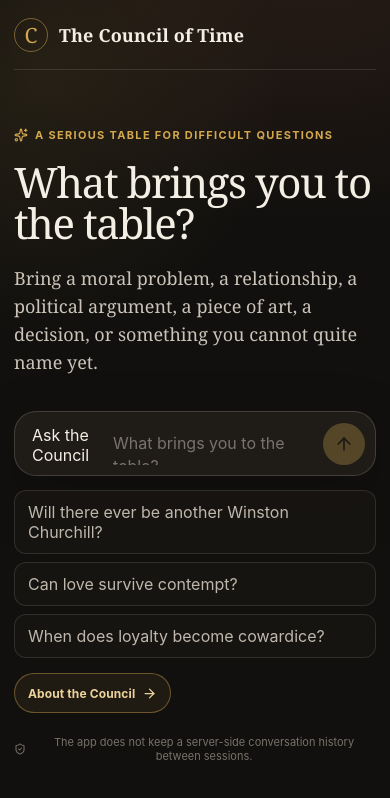
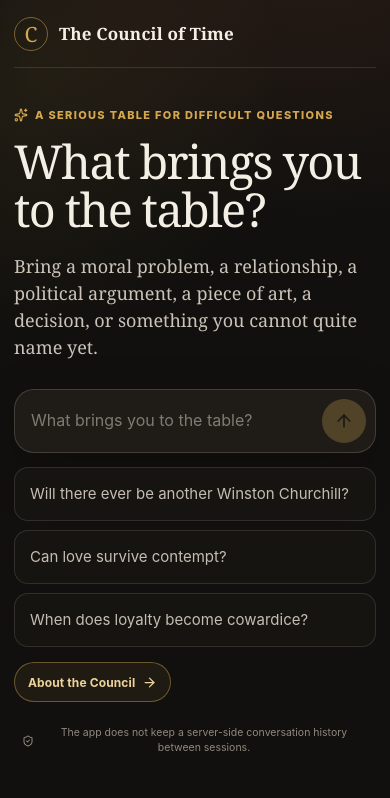
Before and after one commit to U-Adam/council_of_time, a React (Vite) app: page / in a window 390 px wide. Shown: the top 798 px of the page. Built offline with nearby package versions, Linux system fonts and the light colour scheme.

Commit message:
Polish mobile hierarchy accessibility and Council reading UX

```diff
--- a/src/styles.css
+++ b/src/styles.css
@@ -2,6 +2,7 @@
   font-family: Inter, ui-sans-serif, system-ui, -apple-system, BlinkMacSystemFont, "Segoe UI", sans-serif;
   color: #f4efe4;
   background: #11100e;
+  color-scheme: dark;
   font-synthesis: none;
   text-rendering: optimizeLegibility;
   --bg: #11100e;
@@ -9,8 +10,11 @@
   --panel-2: #211e19;
   --ink: #f4efe4;
   --muted: #aaa298;
+  --muted-strong: #c2b9ad;
   --line: rgba(244, 239, 228, 0.12);
+  --line-strong: rgba(244, 239, 228, 0.22);
   --gold: #d4a84f;
+  --gold-bright: #e6c276;
   --gold-soft: rgba(212, 168, 79, 0.12);
   --rust: #b96545;
 }
@@ -21,49 +25,232 @@ body {
   margin: 0;
   min-width: 320px;
   min-height: 100vh;
+  min-height: 100dvh;
   background:
-    radial-gradient(circle at 80% -15%, rgba(185, 101, 69, 0.18), transparent 35%),
-    radial-gradient(circle at 8% 10%, rgba(212, 168, 79, 0.10), transparent 30%),
+    radial-gradient(circle at 80% -15%, rgba(185, 101, 69, 0.16), transparent 35%),
+    radial-gradient(circle at 8% 10%, rgba(212, 168, 79, 0.09), transparent 30%),
     var(--bg);
 }
 button, textarea { font: inherit; }
+button { -webkit-tap-highlight-color: transparent; }
 a { color: inherit; }
+button:focus-visible,
+a:focus-visible,
+textarea:focus-visible {
+  outline: 2px solid var(--gold);
+  outline-offset: 3px;
+}
 
-.shell { width: min(100%, 920px); margin: 0 auto; min-height: 100vh; padding: 0 18px 40px; }
-.topbar { height: 82px; display: flex; align-items: center; justify-content: space-between; border-bottom: 1px solid var(--line); }
-.brand { display: inline-flex; gap: 11px; align-items: center; text-decoration: none; min-width: 0; }
-.brand strong { display: block; font-family: Georgia, "Times New Roman", serif; font-size: 18px; letter-spacing: 0.01em; }
-.brand small { display: block; color: var(--muted); font-size: 11px; margin-top: 2px; }
-.mark { width: 34px; height: 34px; border: 1px solid rgba(212, 168, 79, .5); border-radius: 50%; display: grid; place-items: center; color: var(--gold); font-family: Georgia, serif; font-size: 21px; }
-.ghost-button { color: var(--muted); background: transparent; border: 1px solid var(--line); border-radius: 999px; padding: 8px 11px; display: inline-flex; align-items: center; gap: 6px; cursor: pointer; }
-.ghost-button:hover { color: var(--ink); border-color: rgba(244,239,228,.25); }
+.sr-only {
+  position: absolute;
+  width: 1px;
+  height: 1px;
+  padding: 0;
+  margin: -1px;
+  overflow: hidden;
+  clip: rect(0, 0, 0, 0);
+  white-space: nowrap;
+  border: 0;
+}
 
-.hero { padding-top: clamp(58px, 13vh, 120px); }
+.shell {
+  width: min(100%, 920px);
+  margin: 0 auto;
+  min-height: 100vh;
+  min-height: 100dvh;
+  padding-top: env(safe-area-inset-top, 0px);
+  padding-right: max(18px, env(safe-area-inset-right, 0px));
+  padding-bottom: max(40px, env(safe-area-inset-bottom, 0px));
+  padding-left: max(18px, env(safe-area-inset-left, 0px));
+}
+.topbar {
+  min-height: 78px;
+  display: flex;
+  align-items: center;
+  justify-content: space-between;
+  gap: 14px;
+  border-bottom: 1px solid var(--line);
+}
+.brand {
+  display: inline-flex;
+  gap: 11px;
+  align-items: center;
+  min-width: 0;
+  text-decoration: none;
+}
+.brand strong {
+  display: block;
+  font-family: Georgia, "Times New Roman", serif;
+  font-size: 18px;
+  letter-spacing: 0.01em;
+  white-space: nowrap;
+}
+.brand small {
+  display: block;
+  margin-top: 2px;
+  color: var(--muted);
+  font-size: 11px;
+}
+.mark {
+  width: 36px;
+  height: 36px;
+  flex: 0 0 36px;
+  display: grid;
+  place-items: center;
+  border: 1px solid rgba(212, 168, 79, .5);
+  border-radius: 50%;
+  color: var(--gold);
+  font-family: Georgia, serif;
+  font-size: 21px;
+}
+.ghost-button {
+  min-height: 42px;
+  display: inline-flex;
+  align-items: center;
+  gap: 6px;
+  border: 1px solid var(--line);
+  border-radius: 999px;
+  padding: 8px 12px;
+  background: transparent;
+  color: var(--muted);
+  cursor: pointer;
+}
+.ghost-button:hover { color: var(--ink); border-color: var(--line-strong); }
+
+.hero { padding-top: clamp(44px, 9vh, 86px); }
 .hero-copy { max-width: 700px; }
-.eyebrow, .section-kicker { color: var(--gold); text-transform: uppercase; letter-spacing: .12em; font-size: 11px; font-weight: 700; display: flex; align-items: center; gap: 7px; }
-h1 { font-family: Georgia, "Times New Roman", serif; font-weight: 500; font-size: clamp(42px, 8vw, 76px); line-height: .98; letter-spacing: -.035em; margin: 19px 0 22px; max-width: 760px; }
-.hero-copy p { color: #cbc3b8; font-family: Georgia, "Times New Roman", serif; font-size: clamp(18px, 2.5vw, 22px); line-height: 1.55; max-width: 680px; margin: 0 0 34px; }
+.eyebrow,
+.section-kicker {
+  display: flex;
+  align-items: center;
+  gap: 7px;
+  color: var(--gold);
+  font-size: 11px;
+  font-weight: 800;
+  letter-spacing: .12em;
+  text-transform: uppercase;
+}
+h1 {
+  max-width: 760px;
+  margin: 18px 0 20px;
+  color: var(--ink);
+  font-family: Georgia, "Times New Roman", serif;
+  font-size: clamp(42px, 8vw, 74px);
+  font-weight: 500;
+  line-height: 1;
+  letter-spacing: -.035em;
+}
+.hero-copy p {
+  max-width: 680px;
+  margin: 0 0 30px;
+  color: #cbc3b8;
+  font-family: Georgia, "Times New Roman", serif;
+  font-size: clamp(18px, 2.5vw, 22px);
+  line-height: 1.52;
+}
 
-.composer { background: rgba(33,30,25,.92); border: 1px solid rgba(244,239,228,.16); border-radius: 22px; display: flex; align-items: flex-end; gap: 10px; padding: 10px 10px 10px 17px; box-shadow: 0 20px 60px rgba(0,0,0,.22); }
-.composer:focus-within { border-color: rgba(212,168,79,.48); box-shadow: 0 0 0 3px var(--gold-soft), 0 20px 60px rgba(0,0,0,.22); }
-textarea { resize: none; overflow-y: auto; max-height: 180px; width: 100%; min-height: 42px; border: 0; outline: none; background: transparent; color: var(--ink); padding: 10px 0; line-height: 1.45; }
-textarea::placeholder { color: #79736b; }
-.send-button { width: 42px; height: 42px; flex: 0 0 42px; border: 0; border-radius: 50%; background: var(--gold); color: #16130d; display: grid; place-items: center; cursor: pointer; }
-.send-button:disabled { opacity: .3; cursor: default; }
-.starters { display: flex; flex-wrap: wrap; gap: 8px; margin-top: 14px; }
-.starters button { border: 1px solid var(--line); background: rgba(25,23,19,.72); color: #bfb7ac; padding: 9px 12px; border-radius: 999px; cursor: pointer; text-align: left; }
-.starters button:hover { border-color: rgba(212,168,79,.42); color: var(--ink); }
+.composer {
+  display: flex;
+  align-items: flex-end;
+  gap: 10px;
+  padding: 9px 9px 9px 16px;
+  border: 1px solid rgba(244,239,228,.16);
+  border-radius: 20px;
+  background: rgba(33,30,25,.92);
+  box-shadow: 0 18px 54px rgba(0,0,0,.2);
+  transition: border-color .16s ease, box-shadow .16s ease;
+}
+.composer:focus-within {
+  border-color: rgba(212,168,79,.5);
+  box-shadow: 0 0 0 3px var(--gold-soft), 0 18px 54px rgba(0,0,0,.2);
+}
+textarea {
+  width: 100%;
+  min-height: 44px;
+  max-height: 180px;
+  padding: 10px 0;
+  overflow-y: auto;
+  resize: none;
+  border: 0;
+  outline: none;
+  background: transparent;
+  color: var(--ink);
+  font-size: 16px;
+  line-height: 1.45;
+}
+textarea::placeholder { color: #817a71; }
+.send-button {
+  width: 44px;
+  height: 44px;
+  flex: 0 0 44px;
+  display: grid;
+  place-items: center;
+  border: 0;
+  border-radius: 50%;
+  background: var(--gold);
+  color: #16130d;
+  cursor: pointer;
+  transition: transform .14s ease, opacity .14s ease;
+}
+.send-button:not(:disabled):active { transform: scale(.96); }
+.send-button:disabled { opacity: .28; cursor: default; }
 
-.conversation { padding: 34px 0 60px; }
+.starters {
+  display: grid;
+  grid-template-columns: repeat(3, minmax(0, 1fr));
+  gap: 9px;
+  margin-top: 14px;
+}
+.starters button {
+  min-height: 54px;
+  width: 100%;
+  border: 1px solid var(--line);
+  border-radius: 14px;
+  padding: 12px 14px;
+  background: rgba(25,23,19,.72);
+  color: #c5bdb2;
+  font-size: 14px;
+  line-height: 1.35;
+  text-align: left;
+  cursor: pointer;
+  transition: border-color .14s ease, background .14s ease, color .14s ease, transform .14s ease;
+}
+.starters button:hover {
+  border-color: rgba(212,168,79,.42);
+  background: rgba(33,30,25,.86);
+  color: var(--ink);
+}
+.starters button:active { transform: translateY(1px); }
+
+.conversation { padding: 32px 0 58px; }
 .thread { display: grid; gap: 30px; margin-bottom: 28px; }
 .message { max-width: 100%; }
-.message.user { max-width: 720px; margin-left: auto; background: #25211b; border: 1px solid var(--line); border-radius: 18px 18px 4px 18px; padding: 15px 17px; }
-.message.assistant { padding: 0 2px; }
-.message-label { color: var(--muted); font-size: 11px; font-weight: 700; text-transform: uppercase; letter-spacing: .11em; margin-bottom: 8px; }
+.message.user {
+  max-width: 700px;
+  margin-left: auto;
+  padding: 15px 17px;
+  border: 1px solid var(--line);
+  border-radius: 18px 18px 4px 18px;
+  background: #25211b;
+}
+.message.assistant { max-width: 780px; padding: 0 2px; }
+.message-label {
+  margin-bottom: 8px;
+  color: var(--muted);
+  font-size: 11px;
+  font-weight: 800;
+  letter-spacing: .11em;
+  text-transform: uppercase;
+}
 .message.assistant .message-label { color: var(--gold); }
-.message-body { line-height: 1.7; font-size: 16px; }
+.message-body { font-size: 16px; line-height: 1.7; }
 .message.user .message-body { white-space: pre-wrap; }
-.message.assistant .message-body { font-family: Georgia, "Times New Roman", serif; font-size: 18px; color: #e9e1d4; }
+.message.assistant .message-body {
+  color: #e9e1d4;
+  font-family: Georgia, "Times New Roman", serif;
+  font-size: 18px;
+  line-height: 1.68;
+}
 .message.assistant .message-body > :first-child { margin-top: 0; }
 .message.assistant .message-body > :last-child { margin-bottom: 0; }
 .message.assistant .message-body p { margin: 0 0 1.05em; }
@@ -72,24 +259,38 @@ textarea::placeholder { color: #79736b; }
 .message.assistant .message-body h4 {
   color: var(--ink);
   font-family: Inter, ui-sans-serif, system-ui, sans-serif;
-  font-weight: 700;
+  font-weight: 750;
   line-height: 1.25;
   letter-spacing: -.015em;
 }
-.message.assistant .message-body h2 { font-size: 20px; margin: 1.8em 0 .65em; }
-.message.assistant .message-body h3 { font-size: 16px; margin: 1.7em 0 .6em; color: #e6c276; }
-.message.assistant .message-body h4 { font-size: 14px; margin: 1.4em 0 .5em; }
+.message.assistant .message-body h2 { margin: 1.75em 0 .62em; font-size: 20px; }
+.message.assistant .message-body h3 { margin: 1.65em 0 .58em; color: var(--gold-bright); font-size: 16px; }
+.message.assistant .message-body h4 { margin: 1.4em 0 .5em; font-size: 14px; }
 .message.assistant .message-body strong { color: #f5eee3; font-weight: 700; }
+.message.assistant .message-body em { font-style: italic; }
 .message.assistant .message-body ul,
-.message.assistant .message-body ol { margin: .25em 0 1.15em; padding-left: 1.35em; }
+.message.assistant .message-body ol { margin: .3em 0 1.15em; padding-left: 1.35em; }
 .message.assistant .message-body li { margin: .35em 0; padding-left: .2em; }
-.message.assistant .message-body blockquote { margin: 1.25em 0; padding: .15em 0 .15em 1em; border-left: 2px solid rgba(212,168,79,.55); color: #c9c0b4; }
-.message.assistant .message-body hr { border: 0; border-top: 1px solid var(--line); margin: 1.7em 0; }
+.message.assistant .message-body blockquote {
+  margin: 1.25em 0;
+  padding: .15em 0 .15em 1em;
+  border-left: 2px solid rgba(212,168,79,.55);
+  color: #c9c0b4;
+}
+.message.assistant .message-body hr { margin: 1.7em 0; border: 0; border-top: 1px solid var(--line); }
+.message.assistant .message-body code:not(.artist-witness-badge) {
+  padding: .12em .32em;
+  border-radius: 5px;
+  background: rgba(244,239,228,.07);
+  color: #e7d8bb;
+  font-family: ui-monospace, SFMono-Regular, Menlo, monospace;
+  font-size: .82em;
+}
 
 .council-table-wrap {
   width: 100%;
+  margin: .9em 0 1.5em;
   overflow-x: auto;
-  margin: .9em 0 1.5em;
   border: 1px solid var(--line);
   border-radius: 14px;
   background: rgba(25,23,19,.72);
@@ -106,10 +307,10 @@ textarea::placeholder { color: #79736b; }
 .council-table-wrap thead { background: rgba(212,168,79,.08); }
 .council-table-wrap th,
 .council-table-wrap td {
+  padding: 12px 14px;
+  border-bottom: 1px solid var(--line);
   text-align: left;
   vertical-align: top;
-  padding: 12px 14px;
-  border-bottom: 1px solid var(--line);
 }
 .council-table-wrap th {
   color: #dfbd74;
@@ -119,21 +320,42 @@ textarea::placeholder { color: #79736b; }
   text-transform: uppercase;
 }
 .council-table-wrap td { color: #d8d0c4; }
-.council-table-wrap td:first-child {
-  width: 22%;
-  color: var(--ink);
-  font-weight: 750;
-}
+.council-table-wrap td:first-child { width: 22%; color: var(--ink); font-weight: 750; }
 .council-table-wrap td:nth-child(2) { width: 28%; color: #c9b78f; }
 .council-table-wrap tbody tr:last-child td { border-bottom: 0; }
 
 .answer-link { color: #e7c473; text-decoration-thickness: 1px; text-underline-offset: 3px; }
-.inline-cite { color: var(--gold); text-decoration: none; font-family: Inter, sans-serif; font-size: .68em; position: relative; top: -.38em; margin-left: 2px; white-space: nowrap; }
-.inline-cite:hover, .answer-link:hover { color: #f0cc7c; }
-.loading { color: var(--muted); min-height: 34px; }
-.thinking { display: flex; align-items: center; gap: 10px; font-family: Inter, sans-serif; font-size: 14px; min-height: 24px; }
+.inline-cite {
+  position: relative;
+  top: -.38em;
+  margin-left: 2px;
+  color: var(--gold);
+  font-family: Inter, sans-serif;
+  font-size: .68em;
+  text-decoration: none;
+  white-space: nowrap;
+}
+.inline-cite:hover,
+.answer-link:hover { color: #f0cc7c; }
+
+.loading { min-height: 34px; color: var(--muted); }
+.thinking {
+  min-height: 24px;
+  display: flex;
+  align-items: center;
+  gap: 10px;
+  font-family: Inter, sans-serif;
+  font-size: 14px;
+}
 .thinking-dots { display: inline-flex; align-items: center; gap: 5px; flex: 0 0 auto; }
-.thinking-dots i { width: 5px; height: 5px; border-radius: 50%; background: var(--gold); opacity: .35; animation: pulse 1.2s infinite; }
+.thinking-dots i {
+  width: 5px;
+  height: 5px;
+  border-radius: 50%;
+  background: var(--gold);
+  opacity: .35;
+  animation: pulse 1.2s infinite;
+}
 .thinking-dots i:nth-child(2) { animation-delay: .2s; }
 .thinking-dots i:nth-child(3) { animation-delay: .4s; }
 .thinking-copy { color: #b8b0a5; line-height: 1.45; animation: status-in .32s ease both; }
@@ -143,34 +365,94 @@ textarea::placeholder { color: #79736b; }
   to { opacity: 1; transform: translateY(0); }
 }
 
-.pause-card { border-left: 2px solid var(--rust); background: rgba(185,101,69,.07); padding: 18px 20px; margin: 8px 0 22px; border-radius: 0 14px 14px 0; }
+.pause-card {
+  margin: 8px 0 22px;
+  padding: 18px 20px;
+  border-left: 2px solid var(--rust);
+  border-radius: 0 14px 14px 0;
+  background: rgba(185,101,69,.07);
+}
 .pause-card .section-kicker { color: #d78361; }
-.pause-card h2 { font-family: Georgia, serif; font-weight: 500; font-size: 23px; line-height: 1.35; margin: 10px 0 8px; }
-.pause-card p { color: var(--muted); margin: 0; line-height: 1.5; font-size: 14px; }
+.pause-card h2 {
+  margin: 10px 0 8px;
+  font-family: Georgia, serif;
+  font-size: 23px;
+  font-weight: 500;
+  line-height: 1.35;
+}
+.pause-card p { margin: 0; color: var(--muted); font-size: 14px; line-height: 1.5; }
 
-.error-card { border: 1px solid rgba(185,101,69,.32); background: rgba(185,101,69,.07); padding: 16px 18px; margin: 8px 0 22px; border-radius: 14px; }
+.error-card {
+  margin: 8px 0 22px;
+  padding: 16px 18px;
+  border: 1px solid rgba(185,101,69,.32);
+  border-radius: 14px;
+  background: rgba(185,101,69,.07);
+}
 .error-card .section-kicker { color: #d78361; }
-.error-card p { color: #d9d0c4; margin: 9px 0 12px; line-height: 1.5; font-size: 14px; }
+.error-card p { margin: 9px 0 12px; color: #d9d0c4; font-size: 14px; line-height: 1.5; }
 .error-actions { display: flex; align-items: center; gap: 12px; flex-wrap: wrap; }
-.error-actions button { border: 1px solid rgba(212,168,79,.45); background: var(--gold-soft); color: var(--ink); border-radius: 999px; padding: 8px 12px; cursor: pointer; }
+.error-actions button {
+  min-height: 42px;
+  padding: 8px 13px;
+  border: 1px solid rgba(212,168,79,.45);
+  border-radius: 999px;
+  background: var(--gold-soft);
+  color: var(--ink);
+  cursor: pointer;
+}
 .error-actions button:hover { border-color: var(--gold); }
-.error-actions span { color: #7f786f; font-size: 11px; }
+.error-actions span { color: #8f877d; font-size: 11px; }
 
-.sources { margin-top: 30px; border-top: 1px solid var(--line); padding-top: 22px; }
+.sources {
+  max-width: 780px;
+  margin-top: 30px;
+  padding-top: 22px;
+  border-top: 1px solid var(--line);
+}
 .source-grid { display: grid; grid-template-columns: repeat(2, minmax(0, 1fr)); gap: 9px; margin-top: 12px; }
-.source-card { display: grid; grid-template-columns: auto 1fr auto; align-items: center; gap: 10px; text-decoration: none; border: 1px solid var(--line); background: rgba(25,23,19,.7); padding: 11px 12px; border-radius: 12px; color: #cfc7bb; font-size: 12px; line-height: 1.35; }
+.source-card {
+  display: grid;
+  grid-template-columns: auto 1fr auto;
+  align-items: center;
+  gap: 10px;
+  padding: 11px 12px;
+  border: 1px solid var(--line);
+  border-radius: 12px;
+  background: rgba(25,23,19,.7);
+  color: #cfc7bb;
+  font-size: 12px;
+  line-height: 1.35;
+  text-decoration: none;
+}
 .source-card:hover { border-color: rgba(212,168,79,.42); color: var(--ink); }
 .source-id { color: var(--gold); font-weight: 800; }
-.privacy-note { display: flex; align-items: center; justify-content: center; gap: 6px; color: #777168; font-size: 11px; margin-top: 22px; text-align: center; }
+.privacy-note {
+  display: flex;
+  align-items: center;
+  justify-content: center;
+  gap: 6px;
+  margin-top: 24px;
+  color: #90887e;
+  font-size: 11px;
+  line-height: 1.4;
+  text-align: center;
+}
 
 @media (max-width: 640px) {
-  .shell { padding-inline: 14px; }
-  .topbar { height: 70px; }
+  .shell {
+    padding-right: max(14px, env(safe-area-inset-right, 0px));
+    padding-left: max(14px, env(safe-area-inset-left, 0px));
+  }
+  .topbar { min-height: 68px; }
+  .brand strong { font-size: 17px; }
   .brand small { display: none; }
-  .hero { padding-top: 58px; }
-  .hero-copy p { font-size: 18px; }
-  .starters { display: grid; }
-  .starters button { border-radius: 12px; padding: 11px 13px; }
+  .mark { width: 34px; height: 34px; flex-basis: 34px; }
+  .hero { padding-top: 40px; }
+  h1 { margin-top: 16px; font-size: clamp(42px, 12vw, 54px); line-height: 1.02; }
+  .hero-copy p { margin-bottom: 28px; font-size: 18px; line-height: 1.5; }
+  .starters { grid-template-columns: 1fr; gap: 9px; }
+  .starters button { min-height: 54px; padding: 13px 15px; font-size: 15px; }
   .conversation { padding-top: 24px; }
   .source-grid { grid-template-columns: 1fr; }
   .message.assistant .message-body { font-size: 17px; line-height: 1.66; }
@@ -180,12 +462,12 @@ textarea::placeholder { color: #79736b; }
   .thinking-dots { padding-top: 7px; }
 
   .council-table-wrap {
+    margin: .7em 0 1.55em;
     overflow: visible;
     border: 0;
     border-radius: 0;
     background: transparent;
     box-shadow: none;
-    margin: .7em 0 1.55em;
   }
   .council-table-wrap table,
   .council-table-wrap tbody,
@@ -195,8 +477,16 @@ textarea::placeholder { color: #79736b; }
     width: 100%;
     min-width: 0;
   }
-  .council-table-wrap thead { display: none; }
-  .council-table-wrap tr {
+  .council-table-wrap thead {
+    position: absolute;
+    width: 1px;
+    height: 1px;
+    overflow: hidden;
+    clip: rect(0 0 0 0);
+    clip-path: inset(50%);
+    white-space: nowrap;
+  }
+  .council-table-wrap tbody tr {
     margin: 0 0 10px;
     padding: 13px 14px;
     border: 1px solid var(--line);
@@ -214,11 +504,11 @@ textarea::placeholder { color: #79736b; }
     line-height: 1.48;
   }
   .council-table-wrap td:first-child {
+    padding-bottom: 9px;
     color: var(--ink);
     font-family: Georgia, "Times New Roman", serif;
     font-size: 17px;
     font-weight: 700;
-    padding-bottom: 9px;
   }
   .council-table-wrap td:nth-child(2) { color: #d6be8d; }
   .council-table-wrap td:last-child { padding-bottom: 0; }
@@ -226,7 +516,7 @@ textarea::placeholder { color: #79736b; }
   .council-table-wrap td:nth-child(3)::before {
     display: block;
     margin-bottom: 3px;
-    color: #8f877d;
+    color: #9b9389;
     font-size: 9px;
     font-weight: 800;
     letter-spacing: .1em;
@@ -234,4 +524,14 @@ textarea::placeholder { color: #79736b; }
   }
   .council-table-wrap td:nth-child(2)::before { content: "Core perspective"; }
   .council-table-wrap td:nth-child(3)::before { content: "Application"; }
+  .privacy-note { padding-inline: 8px; font-size: 10.5px; }
 }
+
+@media (prefers-reduced-motion: reduce) {
+  *, *::before, *::after {
+    scroll-behavior: auto !important;
+    animation-duration: .01ms !important;
+    animation-iteration-count: 1 !important;
+    transition-duration: .01ms !important;
+  }
+}
```
